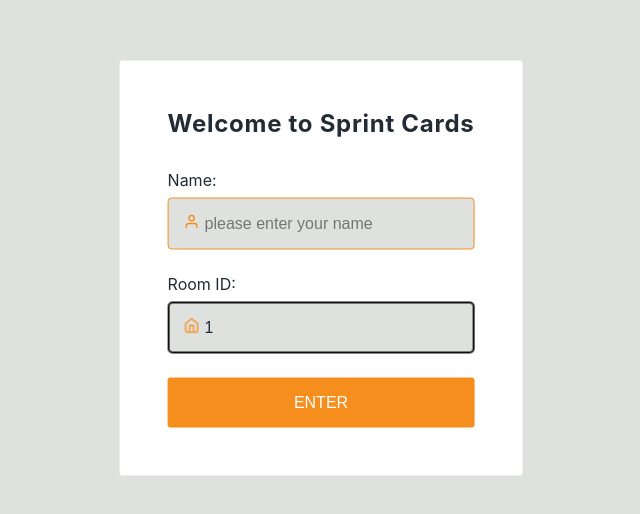
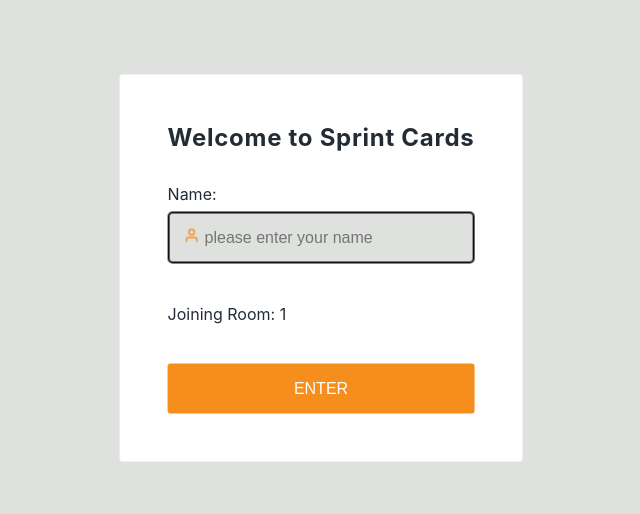
Before and after one commit to MurrayJack/SprintCards, a Next.js app: page /1 in a window 1280 px wide. Shown: the part 132-646 px from the top of the page, without its empty margins (319-959 px from the left). Built offline with nearby package versions, Linux system fonts and the light colour scheme; no server answers.

Commit message:
fixed on room selection

```diff
--- a/components/login/form.tsx
+++ b/components/login/form.tsx
@@ -1,24 +1,15 @@
 import React, { useEffect, useState } from 'react'
 import { FiUser, FiHome } from 'react-icons/fi'
 import { Input } from '../controls/inputControl'
-import { hri } from 'human-readable-ids'
 import { useConnection } from '../../context/ConnectionContext'
 
-interface INewRoomProps {
-    roomName?: string
-}
-
-export const NewRoom = ({ roomName }: INewRoomProps) => {
-    const { connect } = useConnection()
-    const [userName, setUserName] = useState<string>('')
+export const NewRoom = () => {
+    const { connect, room, roomFromUrl } = useConnection()
+    const [userName, setUserName] = useState<string>()
     const [roomKey, setRoomKey] = useState<string>()
 
     useEffect(() => {
-        if (!roomName) {
-            setRoomKey(hri.random())
-        } else {
-            setRoomKey(roomName)
-        }
+        setRoomKey(room)
 
         const name = window.localStorage.getItem('username')
         if (name) {
@@ -47,14 +38,18 @@ export const NewRoom = ({ roomName }: INewRoomProps) => {
                     onChange={(e) => setUserName(e.target.value)}
                 />
 
+                {!roomFromUrl && (
                     <Input
                         autoFocus
                         icon={FiHome}
                         placeholder="please enter a room name"
-                    label="Room ID"
+                        label="Room"
                         value={roomKey}
                         onChange={(e) => setRoomKey(e.target.value)}
                     />
+                )}
+
+                {roomFromUrl && <p>Joining Room: {room}</p>}
 
                 <button type="submit">Enter</button>
             </form>
--- a/components/login/index.tsx
+++ b/components/login/index.tsx
@@ -1,18 +1,13 @@
 import React from 'react'
 import { NewRoom } from './form'
-import { useRouter } from 'next/router'
 
-interface ILogin {
-    roomName?: string
-}
-
-export const Login = ({ roomName }: ILogin) => {
+export const Login = () => {
     return (
         <>
             <article>
                 <h2>Welcome to Sprint Cards</h2>
                 <section>
-                    <NewRoom roomName={roomName} />
+                    <NewRoom />
                 </section>
             </article>
 
--- a/context/ConnectionContext.tsx
+++ b/context/ConnectionContext.tsx
@@ -13,6 +13,7 @@ export interface IContext {
     selection?: string
     user?: string
     room?: string
+    roomFromUrl?: boolean
     results?: {
         room: string
         users: { [key: string]: { selection: string } }
@@ -24,7 +25,7 @@ export const ConnectionContext = createContext<IContext>({
     isConnected: false,
 })
 
-export const ConnectionProvider: FC<{ room?: string }> = ({ children, room: initialRoom }) => {
+export const ConnectionProvider: FC<{ room: string, roomFromUrl: boolean }> = ({ children, room: initialRoom, roomFromUrl }) => {
     const [isConnected, setConnected] = useState(false)
     const [room, setRoom] = useState(initialRoom)
     const [user, setUser] = useState('')
@@ -136,6 +137,7 @@ export const ConnectionProvider: FC<{ room?: string }> = ({ children, room: init
                 results,
                 user,
                 room,
+                roomFromUrl
             }}
         >
             {children}
--- a/pages/[room]/index.tsx
+++ b/pages/[room]/index.tsx
@@ -1,29 +1,28 @@
-import { useRouter } from 'next/router'
 import React from 'react'
 import { App } from '../../components/app'
 import { Layout } from '../../components/Layout'
 import { Login } from '../../components/login'
 import { ConnectionProvider, useConnection } from '../../context/ConnectionContext'
 
-export default () => {
-    const router = useRouter()
-    const { room } = router.query
-
+export default ({ room }) => {
     return (
-        <ConnectionProvider room={room as string}>
+        <ConnectionProvider room={room as string} roomFromUrl>
             <Application />
         </ConnectionProvider>
     )
 }
 
+export async function getServerSideProps({ query }) {
+    return {
+        props: { room: query.room },
+    }
+}
+
 const Application = () => {
-    const router = useRouter()
     const { isConnected } = useConnection()
-    const { room } = router.query
-
     return (
         <Layout>
-            {!isConnected && <Login roomName={room as string} />}
+            {!isConnected && <Login />}
             {isConnected && <App />}
         </Layout>
     )
--- a/pages/index.tsx
+++ b/pages/index.tsx
@@ -4,11 +4,12 @@ import { Layout } from '../components/Layout'
 import { Login } from '../components/login'
 import { ConnectionProvider, useConnection } from '../context/ConnectionContext'
 import { ToastProvider } from 'react-toast-notifications'
+import { hri } from 'human-readable-ids'
 
 const Home = () => {
     return (
         <ToastProvider>
-            <ConnectionProvider>
+            <ConnectionProvider room={hri.random()} roomFromUrl={false}>
                 <Application />
             </ConnectionProvider>
         </ToastProvider>
```
Lines whose indentation alone changed are shown as unchanged.
